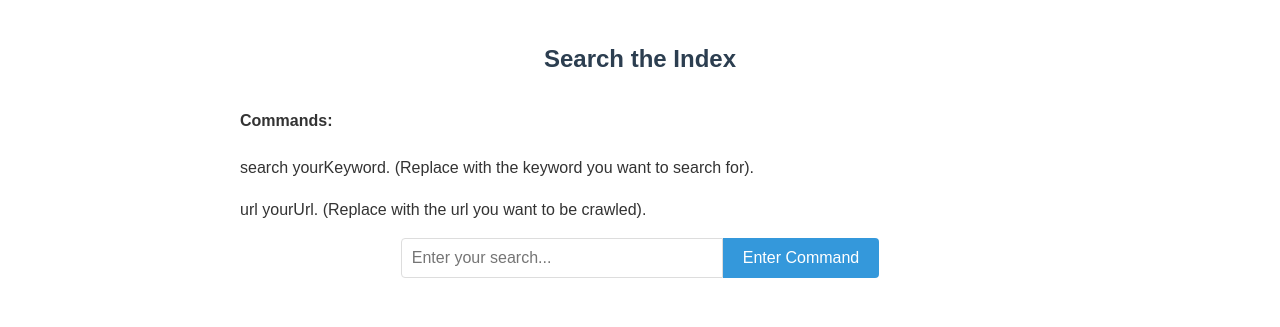
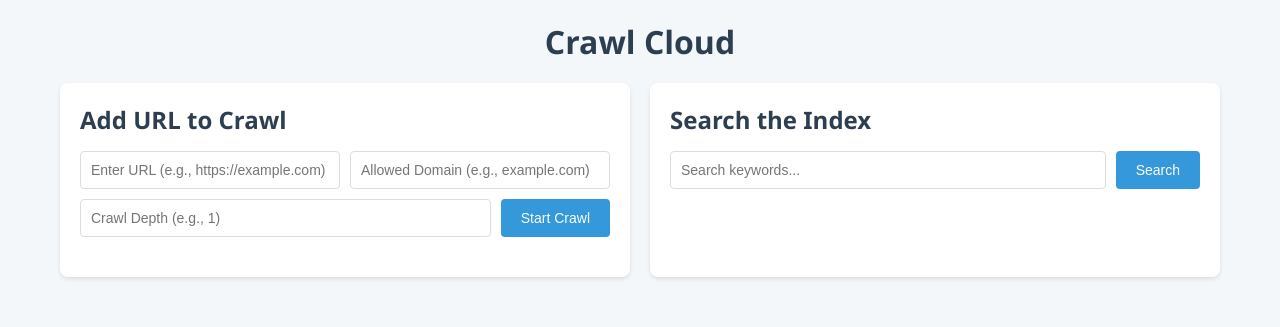
Before and after one commit to Salma269/CrawlCloud, a Flask app: page / in a window 1280 px wide. Shown: the top 327 px of the page. Run offline with Flask 3, Linux system fonts and the light colour scheme; parts of the project's set-up code (start-up, migrations or seed data) failed here and were passed over.

Commit message:
Update index.html

```diff
--- a/Master/templates/index.html
+++ b/Master/templates/index.html
@@ -1,35 +1,65 @@
 <!DOCTYPE html>
-<html>
+<html lang="en">
 <head>
-  <title>Search Client</title>
+  <meta charset="UTF-8">
+  <meta name="viewport" content="width=device-width, initial-scale=1.0">
+  <title>Crawl Cloud Interface</title>
   <style>
+    * {
+      box-sizing: border-box;
+      margin: 0;
+      padding: 0;
+    }
+
     body {
-      font-family: Arial, sans-serif;
-      max-width: 800px;
+      font-family: 'Segoe UI', Arial, sans-serif;
+      max-width: 1200px;
       margin: 0 auto;
       padding: 20px;
-      line-height: 1.6;
+      background-color: #f4f7fa;
       color: #333;
+    }
+
+    .container {
+      display: grid;
+      gap: 20px;
+      grid-template-columns: 1fr 1fr;
+    }
+
+    h1 {
+      grid-column: 1 / -1;
+      text-align: center;
+      color: #2c3e50;
+      margin-bottom: 20px;
+    }
+
+    .section {
+      background: white;
+      padding: 20px;
+      border-radius: 8px;
+      box-shadow: 0 2px 4px rgba(0,0,0,0.1);
     }
 
     h2 {
       color: #2c3e50;
-      text-align: center;
-      margin-bottom: 30px;
+      margin-bottom: 15px;
+      font-size: 1.5em;
     }
 
     form {
       display: flex;
-      justify-content: center;
-      margin-bottom: 30px;
+      flex-wrap: wrap;
+      gap: 10px;
+      margin-bottom: 20px;
     }
 
-    input[type="text"] {
+    input[type="text"], input[type="number"] {
       padding: 10px;
-      width: 300px;
       border: 1px solid #ddd;
-      border-radius: 4px 0 0 4px;
-      font-size: 16px;
+      border-radius: 4px;
+      font-size: 14px;
+      flex: 1;
+      min-width: 200px;
     }
 
     input[type="submit"] {
@@ -37,44 +67,89 @@
       background-color: #3498db;
       color: white;
       border: none;
-      border-radius: 0 4px 4px 0;
+      border-radius: 4px;
       cursor: pointer;
-      font-size: 16px;
+      font-size: 14px;
+      transition: background-color 0.2s;
     }
 
     input[type="submit"]:hover {
       background-color: #2980b9;
     }
 
-    h3 {
-      color: #2c3e50;
-      border-bottom: 1px solid #eee;
-      padding-bottom: 10px;
+    .status-section, .history-section {
+      grid-column: 1 / -1;
+    }
+
+    .results-section {
+      grid-column: 1 / -1;
+    }
+
+    .status-table, .history-table {
+      width: 100%;
+      border-collapse: collapse;
+      margin-top: 10px;
+    }
+
+    .status-table th, .history-table th {
+      background: #3498db;
+      color: white;
+      padding: 10px;
+      text-align: left;
+    }
+
+    .status-table td, .history-table td {
+      border: 1px solid #ddd;
+      padding: 10px;
     }
 
     pre {
-      background-color: #f9f9f9;
+      background: #f9f9f9;
       padding: 15px;
       border-radius: 4px;
-      border: 1px solid #eee;
+      border: 1px solid #ddd;
       white-space: pre-wrap;
       word-wrap: break-word;
+      max-height: 400px;
+      overflow-y: auto;
+    }
+
+    @media (max-width: 768px) {
+      .container {
+        grid-template-columns: 1fr;
+      }
     }
   </style>
 </head>
 <body>
-  <h2>Search the Index</h2>
-  <h4>Commands:</h4>
-  <p>search yourKeyword. (Replace with the keyword you want to search for).</p>
-  <p>url yourUrl. (Replace with the url you want to be crawled).</p>
+  <h1>Crawl Cloud</h1>
+  <div class="container">
+    <div class="section crawl-section">
+      <h2>Add URL to Crawl</h2>
+      <form method="POST">
+        <input type="hidden" name="command_type" value="url" />
+        <input type="text" name="url" placeholder="Enter URL (e.g., https://example.com)" required />
+        <input type="text" name="domain" placeholder="Allowed Domain (e.g., example.com)" required />
+        <input type="number" name="depth" placeholder="Crawl Depth (e.g., 1)" min="1" required />
+        <input type="submit" value="Start Crawl" />
+      </form>
+    </div>
 
-  <form method="POST">
-    <input type="text" name="query" placeholder="Enter your search..."/>
-    <input type="submit" value="Enter Command"/>
-  </form>
-  {% if results %}
-    <h3>Results:</h3>
-    <pre>{{ results }}</pre>
-  {% endif %}
+    <div class="section search-section">
+      <h2>Search the Index</h2>
+      <form method="POST">
+        <input type="hidden" name="command_type" value="search" />
+        <input type="text" name="query" placeholder="Search keywords..." required />
+        <input type="submit" value="Search" />
+      </form>
+    </div>
+
+    {% if results %}
+      <div class="section results-section">
+        <h2>Search Results</h2>
+        <pre>{{ results }}</pre>
+      </div>
+    {% endif %}
+  </div>
 </body>
 </html>
```
